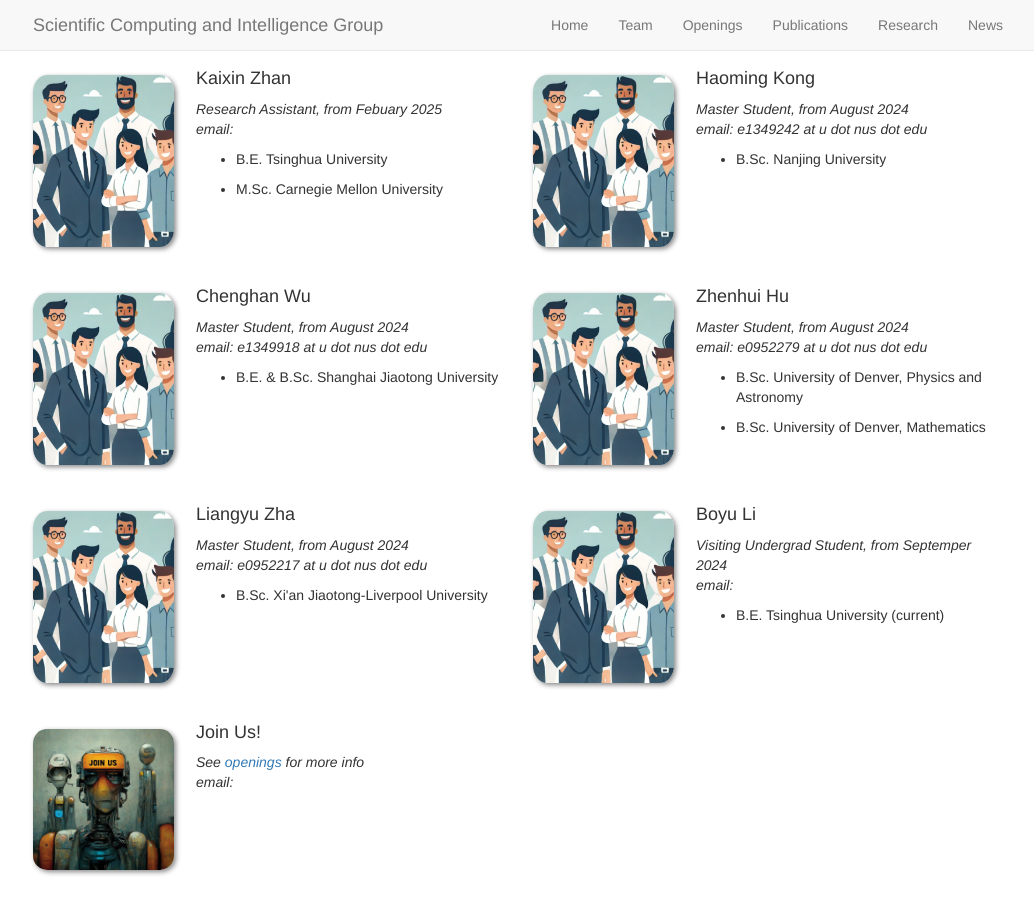
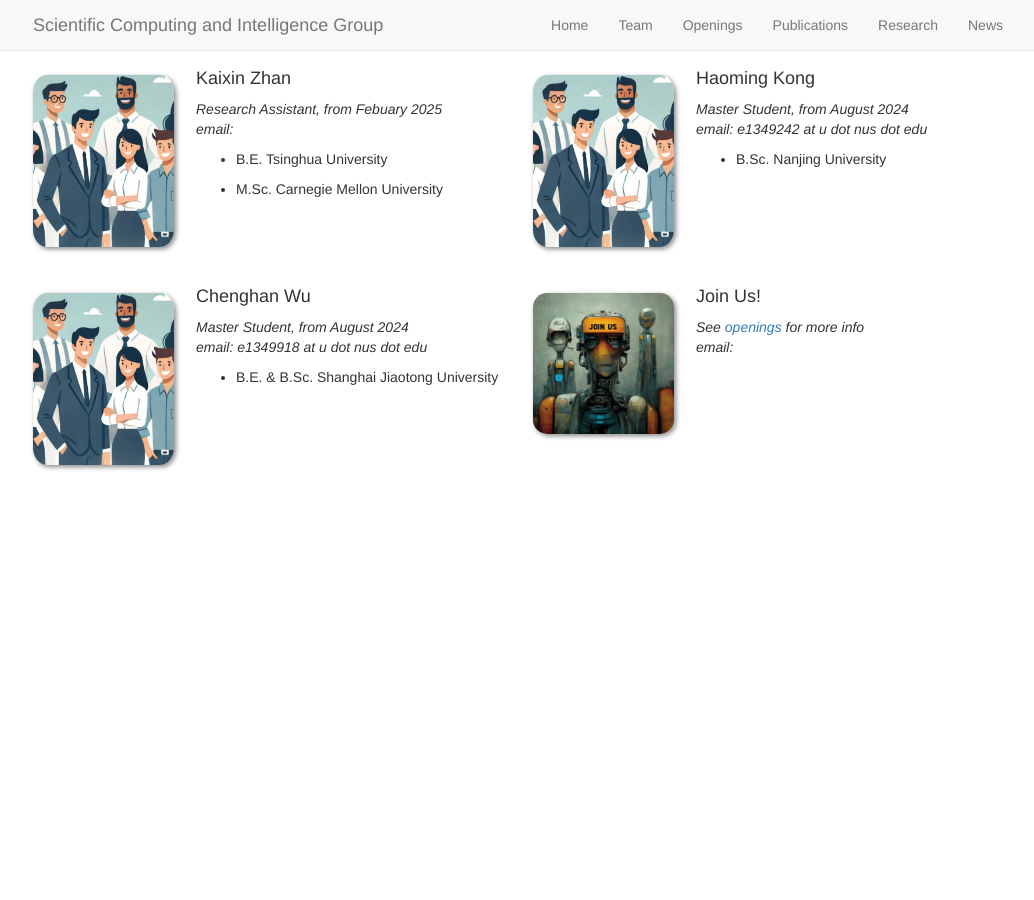
Before and after one commit to scaling-group/scaling-group.github.io, a Jekyll site: the page built from _pages/team.md, in a window 1280 px wide and 900 px high, scrolled down 649 px. Shown: the whole window, without its empty margins (122-1156 px from the left). Built offline with Jekyll 4.4.1, drawn with Linux system fonts in a browser that asks for light colours; after the commit the page ends 1144 px from its top, so only the background shows below that.

Commit message:
update members

```diff
--- a/_data/news.yml
+++ b/_data/news.yml
@@ -1,5 +1,5 @@
 - date: Jan 6-9 2025
-  headline: I will participate the [IMS Young Mathematical Scientists Forum](https://ims.nus.edu.sg/events/ims_forummath2025_am/) in NUS.
+  headline: Liu Yang will participate the [IMS Young Mathematical Scientists Forum](https://ims.nus.edu.sg/events/ims_forummath2025_am/) in NUS.
 
 - date: Nov 25 2024
   headline: Our new paper [Vision In-Context Operator Networks for Multi-Physics Fluid Dynamics Prediction](https://arxiv.org/pdf/2411.16063) is on arXiv. This work was done in collaboration with researchers from UCLA and UCSD.
--- a/_data/team_current.yml
+++ b/_data/team_current.yml
@@ -35,27 +35,6 @@
   number_educ: 1
   education1: B.E. & B.Sc. Shanghai Jiaotong University
 
-- name: Zhenhui Hu
-  photo: people.png
-  info: Master Student, from August 2024
-  email: e0952279 at u dot nus dot edu
-  number_educ: 2
-  education1: B.Sc. University of Denver, Physics and Astronomy
-  education2: B.Sc. University of Denver, Mathematics
-
-- name: Liangyu Zha
-  photo: people.png
-  info: Master Student, from August 2024
-  email: e0952217 at u dot nus dot edu
-  number_educ: 1
-  education1: B.Sc. Xi'an Jiaotong-Liverpool University
-
-- name: Boyu Li
-  photo: people.png
-  info: Visiting Undergrad Student, from Septemper 2024
-  email:
-  number_educ: 1
-  education1: B.E. Tsinghua University (current)
 
 - name: "Join Us!"
   photo: JoinUs2.jpg
```
